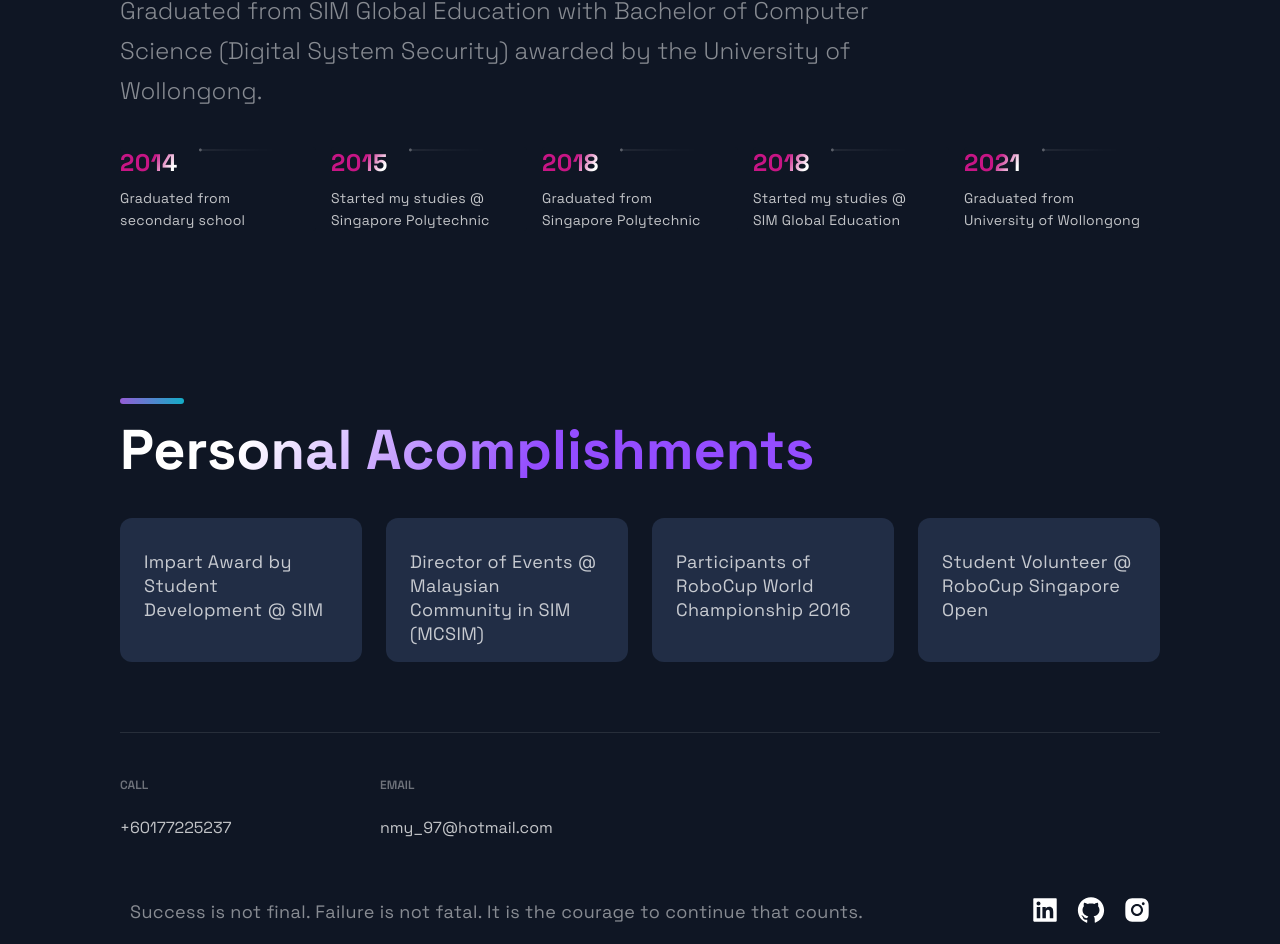
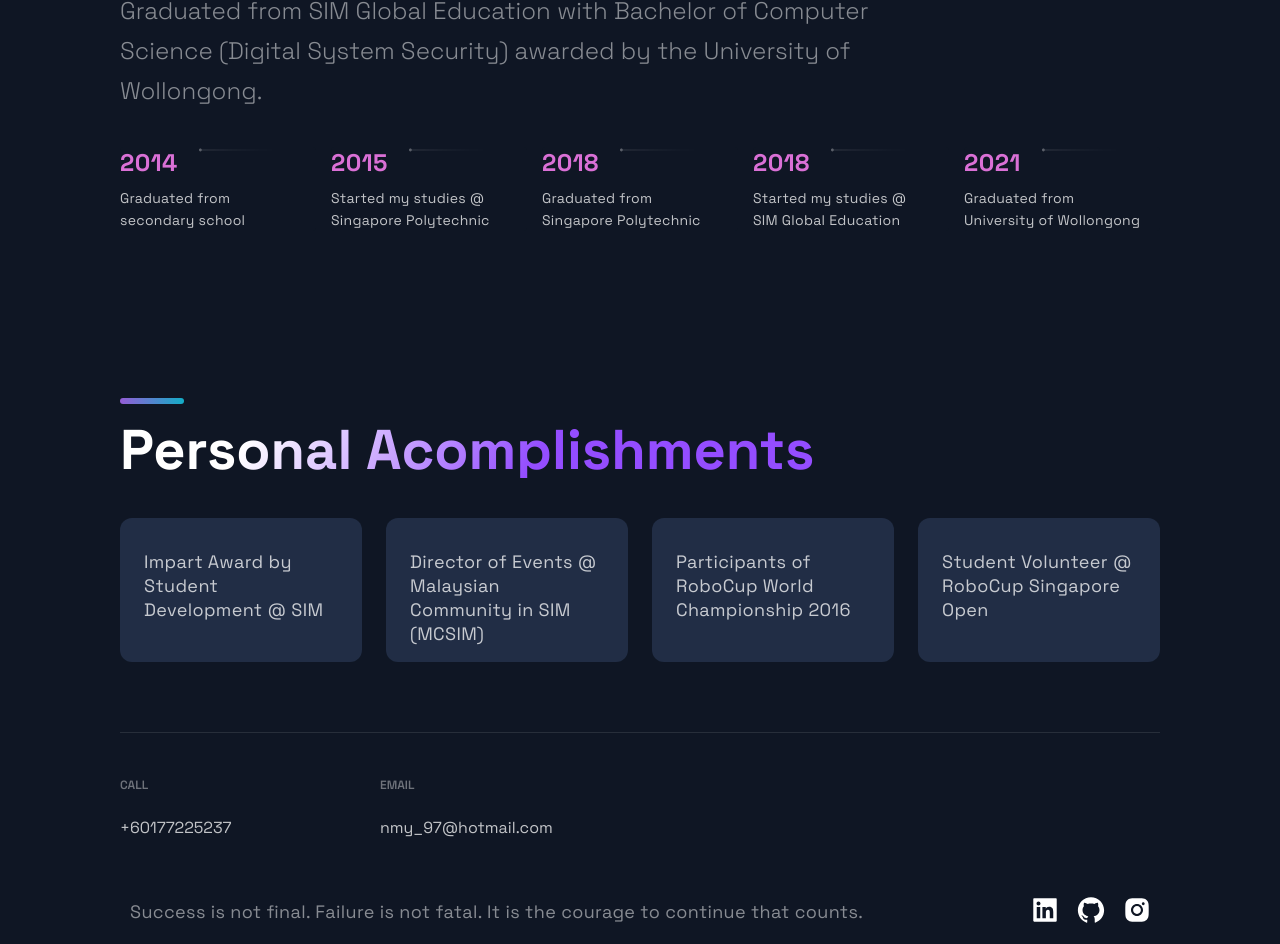
Before and after one commit to Wo1fz/Portfolio, a Next.js app: page / in a window 1280 px wide. Shown: the part 4790-5734 px from the top of the page. Built offline with nearby package versions, Linux system fonts and the light colour scheme.

Commit message:
minor style change

```diff
--- a/src/components/TimeLine/TimeLineStyles.js
+++ b/src/components/TimeLine/TimeLineStyles.js
@@ -65,9 +65,7 @@ export const CarouselItemTitle = styled.h4`
   line-height: 32px;
   letter-spacing: 0.02em;
   display: flex;
-  background: linear-gradient(121.57deg, #c71585 18.77%, #ffffff 30.15%);
-  -webkit-background-clip: text;
-  -webkit-text-fill-color: transparent;
+  color: #da70d6;
   margin-bottom: 8px;
   @media ${(props) => props.theme.breakpoints.md} {
     font-size: 20px;
```
